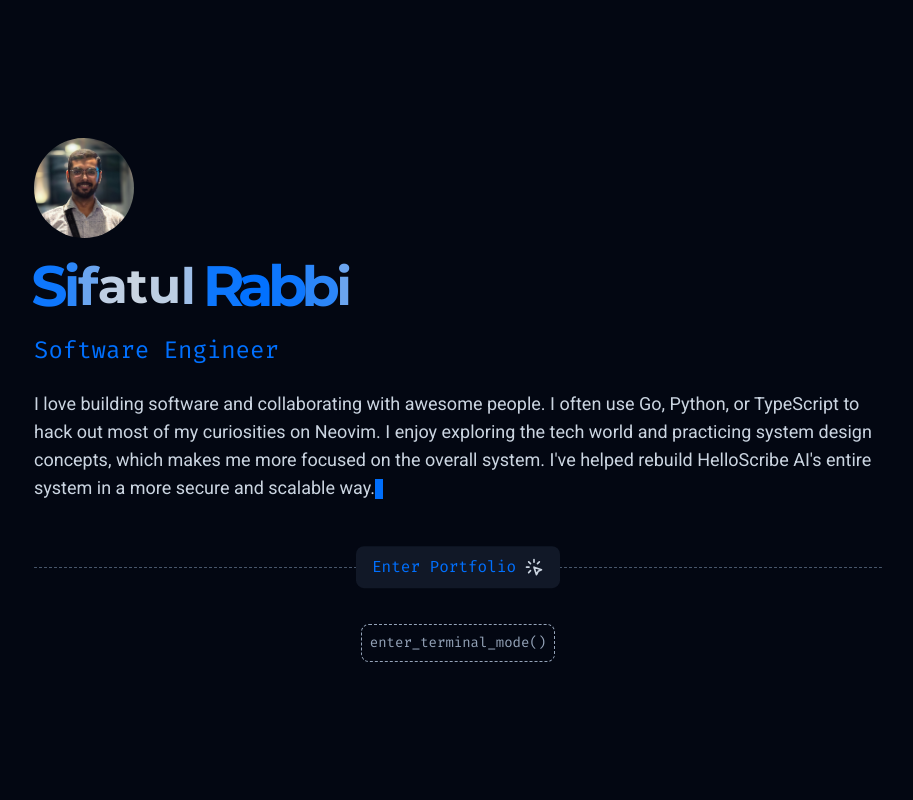
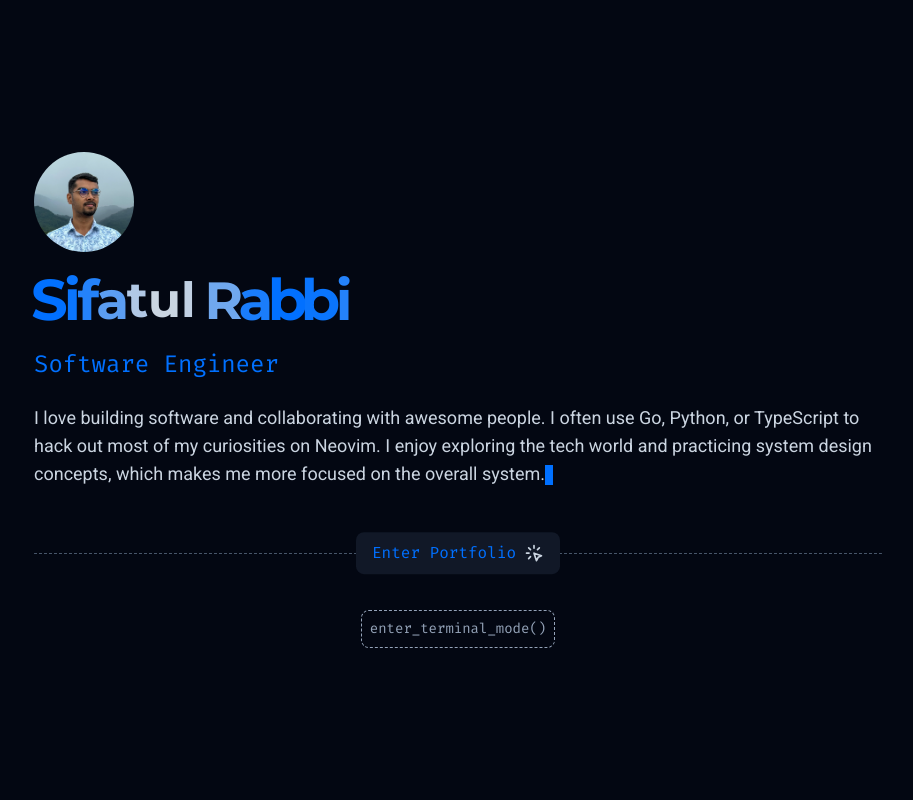
Before and after one commit to sifatulrabbi/sifatulrabbi.github.io, a React (Vite) app: page / in a window 1280 px wide. Shown: the top 800 px of the page, without its empty margins (182-1095 px from the left). Built offline with nearby package versions, Linux system fonts and the light colour scheme.

Commit message:
new exp and change photo

```diff
--- a/src/assets/data.ts
+++ b/src/assets/data.ts
@@ -1,4 +1,23 @@
 export const experienceSectionData = [
+    {
+        companyName: "tambi AI",
+        companyLocation: "USA",
+        companyUrl: "https://tambi.ai",
+        companySummary:
+            "Tambi is a customer support automation company that combines lightweight tools, human service, and AI to provide end-to-end automation, offering simplified support with easy integrations and modern messaging dashboards.",
+        position: "Full-stack Developer",
+        from: "Aug 2024",
+        till: "Present",
+        current: true,
+        jobType: "Remote",
+        employmentType: "Contract",
+        description: [
+            "Collaborated with the founder and team to resolve technical complexities",
+            "Implemented features such as insights generation and custom agent rules seamlessly without interrupting the existing system",
+            "Improved the tambi widget to integrate with any website and be mobile responsive",
+        ],
+        techStack: ["Python", "TypeScript", "PostgreSQL", "Next.js", "FastAPI"],
+    },
     {
         companyName: "HelloScribe A.I",
         companyLocation: "Florida, USA",
@@ -23,6 +42,8 @@ export const experienceSectionData = [
         techStack: [
             "Python",
             "JavaScript",
+            "FasAPI",
+            "Vue.js",
             "Node.js",
             "MongoDB",
             "Redis",
@@ -56,6 +77,7 @@ export const experienceSectionData = [
             "TypeScript",
             "Node.js",
             "Python",
+            "Next.js",
             "GCP",
             "Redis",
             "Docker",
--- a/src/modules/HeroSection.tsx
+++ b/src/modules/HeroSection.tsx
@@ -12,8 +12,9 @@ type Props = {
 //     "I discovered my love for coding and building things while modding GTA 5 with Lua and XML to add new 'Cars' and 'Peds'. Coding and crafting softwares felt like having superpowers so started diving deep. As a Full-stack Engineer, I've led 2 SaaS startups in the past 3 years, focusing on translating business requirements in to applications. Building and designing backend systems excites me the most. ".split(
 //         "",
 //     );
+// I've helped rebuild HelloScribe AI's entire system in a more secure and scalable way.
 const aboutmeWords =
-    "I love building software and collaborating with awesome people. I often use Go, Python, or TypeScript to hack out most of my curiosities on Neovim. I enjoy exploring the tech world and practicing system design concepts, which makes me more focused on the overall system. I've helped rebuild HelloScribe AI's entire system in a more secure and scalable way.".split(
+    "I love building software and collaborating with awesome people. I often use Go, Python, or TypeScript to hack out most of my curiosities on Neovim. I enjoy exploring the tech world and practicing system design concepts, which makes me more focused on the overall system.".split(
         "",
     );
 const aboutMeExt = "";
@@ -41,7 +42,7 @@ const HeroSection: React.FC<Props> = ({ setShowHero, setTerminalMode }) => {
         <div className="w-full h-full p-6 flex flex-col justify-center max-w-4xl mx-auto gap-10">
             <div className="w-full flex flex-col mx-auto gap-6 relative">
                 <img
-                    src="/me.jpg"
+                    src="/me2.png"
                     height="100px"
                     width="100px"
                     className="rounded-full"
```
